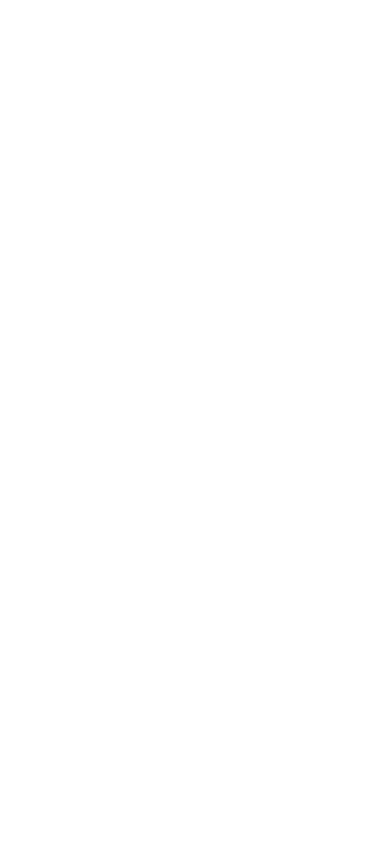
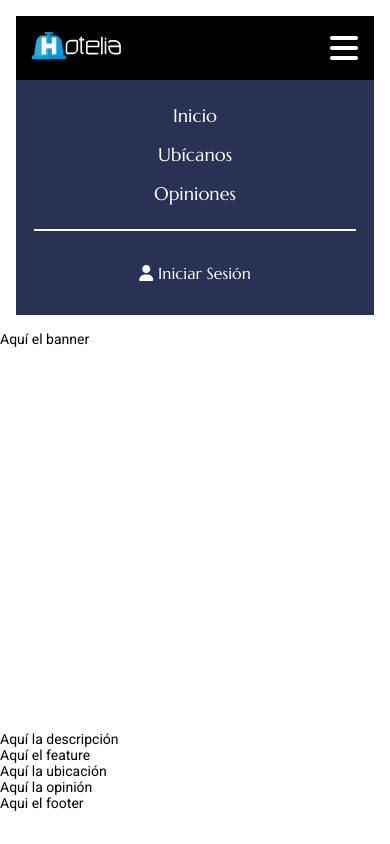
Before and after one commit to JuanSusa/maquetacionHotelia, a plain HTML site: page index-css-grid.html in a window 390 px wide. Drawn offline with Linux system fonts and the light colour scheme.

Commit message:
Se realizó el layout del index de Hotelia con responsive design

```diff
--- a/assets/css/estilos-css-grid.css
+++ b/assets/css/estilos-css-grid.css
@@ -0,0 +1,166 @@
+@import url('https://fonts.googleapis.com/css2?family=Marcellus&family=Roboto:ital,wght@0,100;0,300;0,400;0,500;0,700;0,900;1,100;1,300;1,400;1,500;1,700;1,900&display=swap');
+
+:root{
+  --azulclaro: #48D6ED;
+  --azuloscuro: rgb(51, 122, 183);
+  --azulnegro: #303342;
+  --negro: #333333;
+  --negro2: #000;
+  --gris: #B2B3B3;
+  --fondo: #FFFEFC;
+  --verdeazul: #157A8A;
+  --Magenta: #9C2759;
+  --blanco: #fff;
+  --degradado: linear-gradient(49.54deg, #337AB7 2.89%, #0B3860 80.34%);
+}
+
+*{
+    margin: 0;
+    padding: 0;
+    border: 0;
+    box-sizing: border-box;
+}
+
+body{
+    font-family: 'Roboto', sans-serif;
+    font-size: 14px;
+}
+
+h1,h2,h3,h4,h5{
+    font-family: 'Marcellus', serif;
+}
+
+#container-grid {
+    display: grid;
+    grid-template:
+    "nav" auto
+    "banner" 400px
+    "descripcion" auto
+    "feature" auto
+    "ubicacion" auto
+    "opinion" auto
+    "footer" auto
+}
+
+nav{
+    grid-area: nav;
+    display: grid;
+    grid-template-areas:
+        "logo"
+        "menu";
+    font-family: 'Marcellus', serif;
+    font-size: 1.3em;
+    padding: 1rem;
+}
+
+.logo{
+    grid-area: logo;
+    display: grid;
+    grid-template:
+    "logo-img menu-bars" auto / auto;
+    background-color: var(--negro2);
+    padding: 1rem;
+
+}
+
+.logo img{
+    grid-area: logo-img;
+    width: 30%;
+
+}
+
+.logo i{
+    grid-area: menu-bars;
+    color: var(--blanco);
+    font-size: 2rem;
+    justify-self: right;
+    align-self: center;
+
+}
+
+.menu{
+    grid-area:menu;
+    display: grid;
+    background-color: rgba(1, 10, 52, 0.838);
+    text-align: center;
+    padding: 1rem 0rem;
+
+}
+
+.menu-hr{
+    width: 90%;
+    color: var(--blanco);
+    border-width: 0.01rem;
+    border-style: solid;
+    justify-self: center;
+    margin: 1rem 0rem;
+
+}
+
+.menu a{
+    text-decoration: none;
+    color: var(--blanco);
+    padding: 0.5rem 0rem;
+
+}
+
+.navbar-button{
+    color: var(--blanco);
+    font-family: 'Marcellus', serif;
+    font-size: 1rem;
+    background-color: transparent;
+    padding: 0.5rem;
+    cursor: pointer;
+}
+
+a:hover{
+    background-color: #0B3860;
+    width: 100%;
+    text-align: center;
+}
+#banner{
+    grid-area: banner;
+}
+
+#descripcion{
+    grid-area: descripcion;
+}
+
+#feature{
+    grid-area: feature;
+}
+
+#ubicacion{
+    grid-area: ubicacion;
+}
+
+#opinion{
+    grid-area: opinion;
+}
+
+#footer{
+    grid-area: footer;
+}
+
+/*Resolución tabletas*/
+@media screen and (min-width:768px) {
+
+}
+/*Resolución resoluciones medias*/
+@media screen and (min-width:1024px) {
+
+}
+/*Resolución resoluciones macro*/
+@media screen and (min-width:1308px) {
+    body{
+        background-color: #EAEAEA;
+    }
+    #container-grid{
+        max-width: 1300px;
+        margin: 0 auto;
+    }
+    nav{
+        width: 100%;
+        max-width: 1300px;
+    }
+}
--- a/ejcssgrid.html
+++ b/ejcssgrid.html
@@ -4,7 +4,7 @@
     <meta charset="UTF-8">
     <meta http-equiv="X-UA-Compatible" content="IE=edge">
     <meta name="viewport" content="width=device-width, initial-scale=1.0">
-    <link rel="stylesheet" href="assets/css/ejcssgrid.css">
+    <link rel="stylesheet" type="text/css" href="assets/css/ejcssgrid.css">
     <title>Maquetacion css-grid</title>
 </head>
 <body>
--- a/index-css-grid.html
+++ b/index-css-grid.html
@@ -0,0 +1,51 @@
+<!DOCTYPE html>
+<html lang="en">
+<head>
+    <meta charset="UTF-8">
+    <meta http-equiv="X-UA-Compatible" content="IE=edge">
+    <meta name="viewport" content="width=device-width, initial-scale=1.0">
+    <script src="https://kit.fontawesome.com/cf98da67bc.js" crossorigin="anonymous"></script>
+    <link rel="stylesheet" type="text/css" href="assets/css/estilos-css-grid.css">
+    <title>Hotelia css-grid</title>
+</head>
+<body>
+    <div id="container-grid">
+        <nav>
+            <div class="logo">
+                <img src="assets/img/Hotelia horizontal blanco.svg" alt="">
+                <i class="fa-solid fa-bars"></i>
+            </div>
+
+            <div class="menu">
+                    <a href="index.html" class="item">Inicio</a>
+                    <a href="ubicanos.html" class="item">Ubícanos</a>
+                    <a href="opiniones.html" class="item">Opiniones</a>
+                    <hr class="menu-hr" noshade="">
+                    <a href="#" class="item">
+                       <button class="navbar-button">
+                         <i class="fa-solid fa-user"></i> Iniciar Sesión
+                       </button>
+                    </a>
+            </div>
+        </nav>
+        <section id="banner">
+            Aquí el banner
+        </section>
+        <section id="descripcion">
+            Aquí la descripción
+        </section>
+        <section id="features">
+            Aquí el feature
+        </section>
+        <section id="ubicacion">
+            Aquí la ubicación
+        </section>
+        <section id="opinion">
+            Aquí la opinión
+        </section>
+        <footer>
+    		Aqui el footer
+        </footer>
+    </div>
+</body>
+</html>
```
